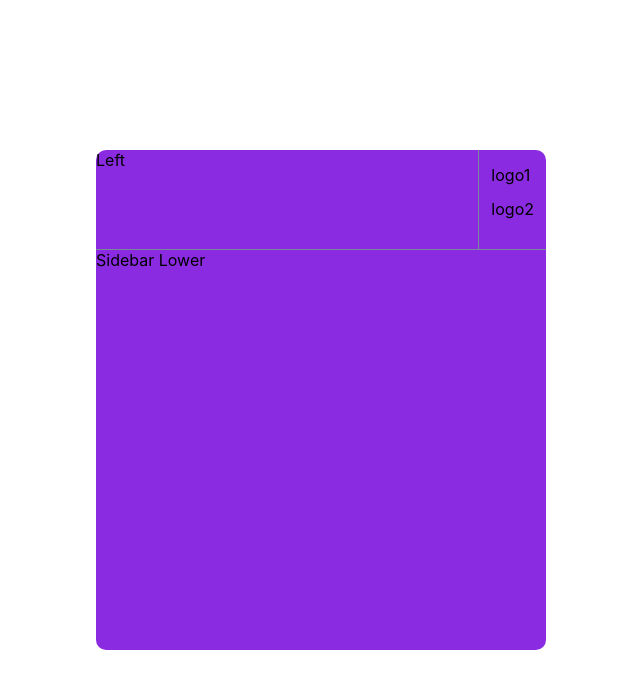
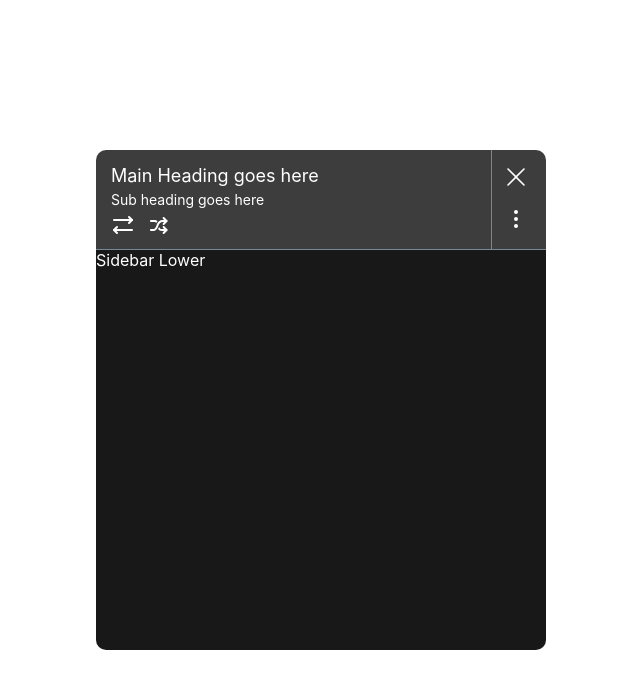
Before and after one commit to 2201monesh/youtube-sidebar-component, a React (Create React App) app: page / in a window 1280 px wide. Shown: the top 688 px of the page, without its empty margins (319-959 px from the left). Built offline with nearby package versions, Linux system fonts and the light colour scheme; the HTML template or start-up script is replaced by a standard one.

Commit message:
Color UI

```diff
--- a/package.json
+++ b/package.json
@@ -8,6 +8,7 @@
     "@testing-library/user-event": "^13.5.0",
     "react": "^18.2.0",
     "react-dom": "^18.2.0",
+    "react-icons": "^4.11.0",
     "react-scripts": "5.0.1",
     "web-vitals": "^2.1.4"
   },
--- a/src/components/Sidebar.js
+++ b/src/components/Sidebar.js
@@ -1,13 +1,25 @@
 import React from 'react'
+import { RxCross1 } from 'react-icons/rx';
+import { LuMoreVertical } from 'react-icons/lu';
+import { TiArrowShuffle } from 'react-icons/ti';
+import { TbArrowsRightLeft } from 'react-icons/tb';
 
 function Sidebar() {
   return (
     <div className='sidebar-main'>
       <div className="sidebar-upper">
-        <div className="sidebar-upper-left">Left</div>
+        <div className="sidebar-upper-left">
+            <div className="sidebar-upper-left-1">Main Heading goes here</div>
+            <div className="sidebar-upper-left-2">Sub heading goes here</div>
+            <div className="sidebar-upper-left-3">
+                <p className='logo logo-left'><TbArrowsRightLeft /></p>
+                <p className='logo logo-left' ><TiArrowShuffle /></p>
+            </div>
+        </div>
+
         <div className="sidebar-upper-right">
-            <p className='logo-1'>logo1</p>
-            <p className='logo-2'>logo2</p>
+            <p className='logo-1'><RxCross1 className='logo' /></p>
+            <p className='logo-2'><LuMoreVertical className='logo' /></p>
         </div>
       </div>
 
--- a/src/index.css
+++ b/src/index.css
@@ -29,19 +29,24 @@ code {
 .sidebar-main{
   width: 450px;
   height: 500px;
-  background-color: blueviolet;
-  border-radius: 10px;
+  /* background-color: blueviolet; */
+  /* border-radius: 12px; */
 }
 
 .sidebar-upper{
   border-bottom: 1px solid lightslategrey;
   height: 20%;
   display: flex;
+  background-color: #3d3d3d;
+  color: white;
+  border-top-right-radius: 10px;
+  border-top-left-radius: 10px;
 }
 
 .sidebar-upper-left{
   width: 88%;
   border-right: 1px solid lightslategrey;
+  padding: 15px;
 }
 
 .sidebar-upper-right{
@@ -50,6 +55,35 @@ code {
   padding: 15px 12px;
 }
 
+.logo{
+  font-size: 24px;
+}
+
+.logo-left{
+  padding-right: 12px;
+}
+
 .logo-1{
   padding-bottom: 14px;
 }
+
+.sidebar-upper-left-1{
+  font-size: large;
+}
+
+.sidebar-upper-left-2{
+  font-size: 14px;
+  padding: 5px 0px;
+}
+
+.sidebar-upper-left-3{
+  display: flex;
+}
+
+.sidebar-lower{
+  background-color: #181818;
+  height: 80%;
+  color: white;
+  border-bottom-left-radius: 10px;
+  border-bottom-right-radius: 10px;
+}
```
Also changed, not shown: 1 other file (tests, documents, lock files or other folders).
